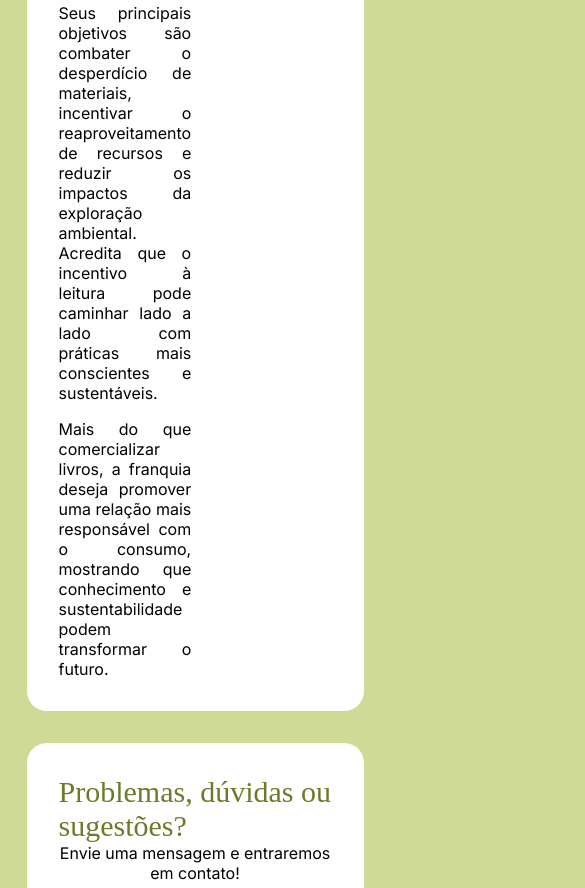
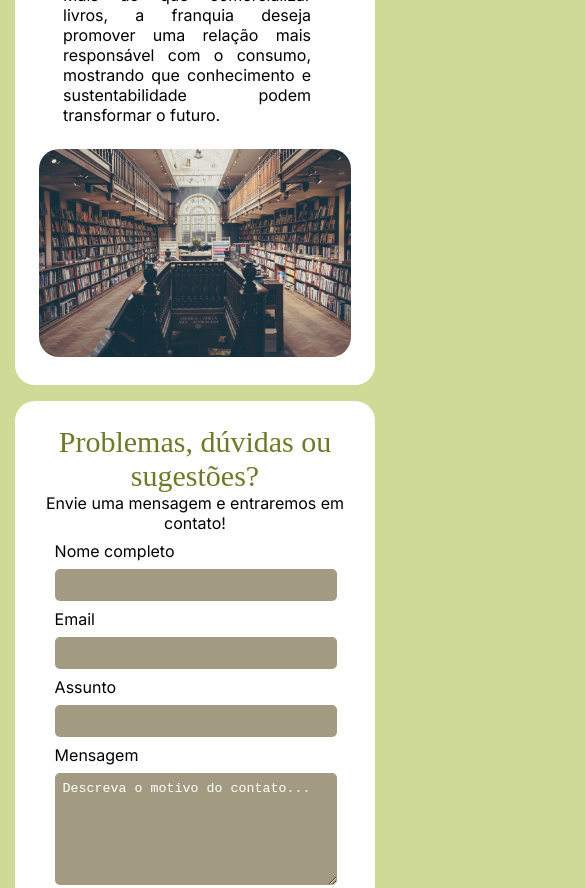
Before and after one commit to Clarice-MRS/atividade-final-web, a plain HTML site: page contato.html in a window 390 px wide. Shown: the part 667-1555 px from the top of the page, 585 px wide, since content can reach past the window. Drawn offline with Linux system fonts and the light colour scheme; a script that the page names is missing; a web font is replaced by a local one.

Commit message:
contato responsivo

```diff
--- a/style.css
+++ b/style.css
@@ -160,7 +160,7 @@ header {
     flex-direction: column;
     align-items: center;
     gap: 1rem;
-    padding: 1rem;
+    padding: 3rem 1rem 2rem 1rem;
     position: relative;
     overflow: hidden;
     border-radius: 0 0.5rem 0.5rem 0;
@@ -496,6 +496,7 @@ header {
 }
 
 .sobre-celulose h2, .form-contato h2 {
+    text-align: center;
     font-size: 30px;
     font-family: var(--fonteTitulos);
     color: var(--destaqueSecundario);
@@ -601,6 +602,47 @@ textarea::placeholder {
 
 /* Celular */
 @media screen and (max-width:  576px) {
+    .sobre-celulose {
+        flex-direction: column;
+        width: 80%;
+        padding: 1.5rem;
+    }
+
+    .sobre-celulose article {
+        padding: 0.5rem;
+        padding-left: 1.5rem;
+    }
+
+    .sobre-celulose p {
+        text-align: justify;
+    }
+
+    .sobre-celulose img {
+        margin-top: 1rem;
+        width: 100%;
+    }
+
+    .form-contato {
+        width: 80%;
+        margin: 1rem;
+        padding: 1.5rem;
+        align-items: center;
+    }
+
+    .topo-contato {
+        width: 100%;
+        text-align: center;
+    }
+
+    #formulario-p-contato {
+        width: 90%;
+        margin: 0 auto;
+    }
+
+    #formulario-p-contato input,
+    #formulario-p-contato textarea {
+        width: 95%;
+    }
 
 }
 
@@ -614,6 +656,7 @@ textarea::placeholder {
         flex-direction: row;
         justify-content: space-evenly;
     }
+
 }
 
 /* Desktop */
```
Also changed, not shown: index.html (+1 -0 lines).
